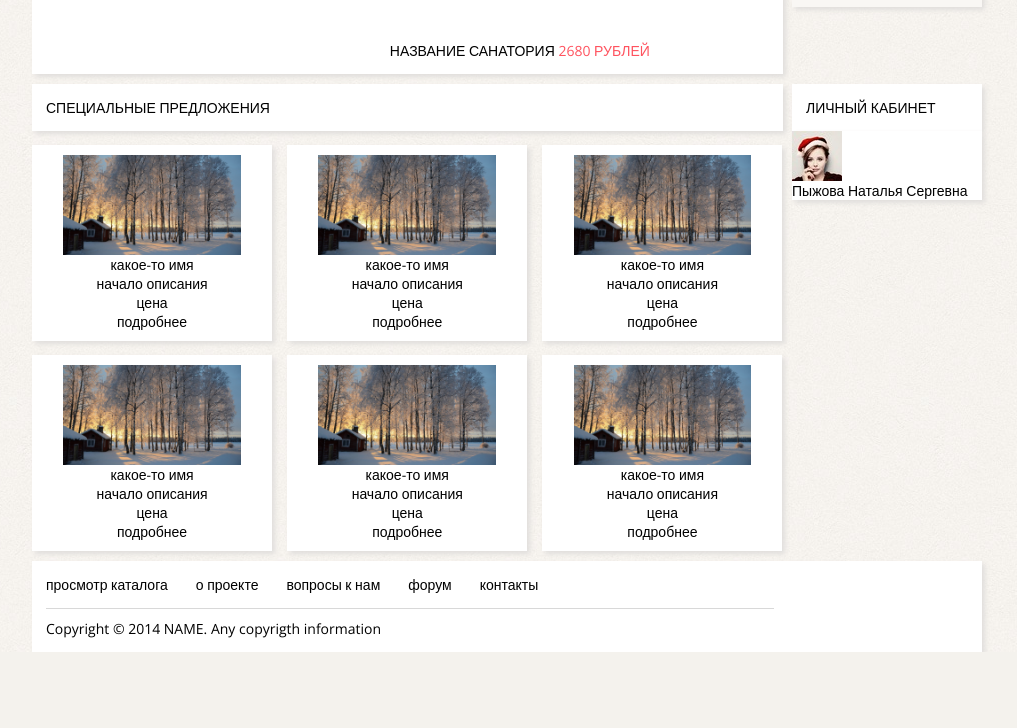
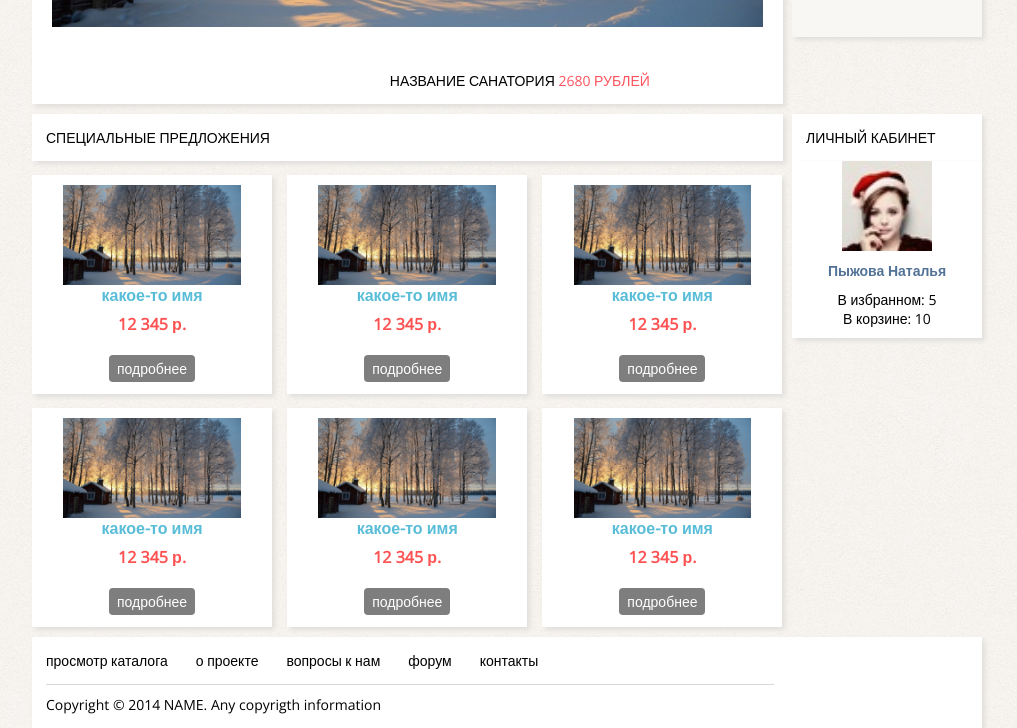
Before and after one commit to umkame/htl-makeup, a plain HTML site: page index.html in a window 1280 px wide. Shown: the part 579-1307 px from the top of the page, without its empty margins (133-1150 px from the left). Before the commit the page ends 1231 px from the top, so only its background shows below. Drawn offline with nearby package versions, Linux system fonts and the light colour scheme.

Commit message:
fix profile

```diff
--- a/css/elements.css
+++ b/css/elements.css
@@ -22,6 +22,9 @@
 	.page .head {
 	}
 
+		.page .head .content {
+			padding: 20px 0 10px 20px;
+		}
 		.page .head .menu{
 		    background-color: #FFFFFF;
             height: 52px;
@@ -62,7 +65,9 @@
 			    width: 22px;
 			}
 
-    .page .content {}
+    .page .content {
+
+    }
 
         .page .content .bestOffer {
             background-color: #FFFFFF;
@@ -150,8 +155,36 @@
         		margin: 10px;
         	}
 
+        	 .page .content .item .name{
+        	 	color: #59BDD8;
+        	 	font-size: 16px;
+        	 	font-weight: bold;
+        	 	line-height: 20px;
+        	 }
+
+        	 .page .content .item .cost{
+        	 	color: #FE5252;
+        	 	font-size: 16px;
+        	 	font-weight: bold;
+        	 	padding: 8px 0;
+        	 }
+
+        	 .page .content .item .buttonWrapper{
+        	 	margin: 16px 0;
+        	 }
+
+        	 .page .content .item .more{
+        	 	background-color: #7E7E7E;
+        	 	border-radius: 4px;
+        	 	color: #FFFFFF;
+        	 	padding: 4px 8px;
+        	 	width: 40%;
+        	 }
+
 	.page .profile {
 		background-color: #FFFFFF;
+		padding-bottom: 10px;
+		text-align: center;
 	}
 
 	.page .footer {
--- a/index.html
+++ b/index.html
@@ -73,14 +73,11 @@
 	                			<div class="name">
 	                				какое-то имя
 	                			</div>
-	                			<div class="name">
-	                				начало описания
+	                			<div class="cost">
+	                				12 345 р.
 	                			</div>
-	                			<div class="cost">
-	                				цена
-	                			</div>
-	                			<div class="cost">
-	                				подробнее
+	                			<div class="buttonWrapper">
+	                				<span class="more">подробнее</span>
 	                			</div>
 	                		</div>
 	                	</div>
@@ -90,14 +87,11 @@
 	                			<div class="name">
 	                				какое-то имя
 	                			</div>
-	                			<div class="name">
-	                				начало описания
+	                			<div class="cost">
+	                				12 345 р.
 	                			</div>
-	                			<div class="cost">
-	                				цена
-	                			</div>
-	                			<div class="cost">
-	                				подробнее
+	                			<div class="buttonWrapper">
+	                				<span class="more">подробнее</span>
 	                			</div>
 	                		</div>
 	                	</div>
@@ -107,14 +101,11 @@
 	                			<div class="name">
 	                				какое-то имя
 	                			</div>
-	                			<div class="name">
-	                				начало описания
+	                			<div class="cost">
+	                				12 345 р.
 	                			</div>
-	                			<div class="cost">
-	                				цена
-	                			</div>
-	                			<div class="cost">
-	                				подробнее
+	                			<div class="buttonWrapper">
+	                				<span class="more">подробнее</span>
 	                			</div>
 	                		</div>
 	                	</div>
@@ -127,14 +118,11 @@
 	                			<div class="name">
 	                				какое-то имя
 	                			</div>
-	                			<div class="name">
-	                				начало описания
+	                			<div class="cost">
+	                				12 345 р.
 	                			</div>
-	                			<div class="cost">
-	                				цена
-	                			</div>
-	                			<div class="cost">
-	                				подробнее
+	                			<div class="buttonWrapper">
+	                				<span class="more">подробнее</span>
 	                			</div>
 	                		</div>
 	                	</div>
@@ -144,14 +132,11 @@
 	                			<div class="name">
 	                				какое-то имя
 	                			</div>
-	                			<div class="name">
-	                				начало описания
+	                			<div class="cost">
+	                				12 345 р.
 	                			</div>
-	                			<div class="cost">
-	                				цена
-	                			</div>
-	                			<div class="cost">
-	                				подробнее
+	                			<div class="buttonWrapper">
+	                				<span class="more">подробнее</span>
 	                			</div>
 	                		</div>
 	                	</div>
@@ -161,22 +146,27 @@
 	                			<div class="name">
 	                				какое-то имя
 	                			</div>
-	                			<div class="name">
-	                				начало описания
+	                			<div class="cost">
+	                				12 345 р.
 	                			</div>
-	                			<div class="cost">
-	                				цена
-	                			</div>
-	                			<div class="cost">
-	                				подробнее
+	                			<div class="buttonWrapper">
+	                				<span class="more">подробнее</span>
 	                			</div>
 	                		</div>
 	                	</div>
                 	</div>
+                	<div class="clear"> </div>
+
                 </div>
 				<div class="profile rightColumn shadowed">
-					<img src="assets/images/ava.jpg">
-					<div>Пыжова Наталья Сергевна</div>
+					<img src="assets/images/ava.jpg" height="90px">
+					<div style="padding: 10px 0;color: #527397; font-weight: bold;">Пыжова Наталья</div>
+					<div>
+						В избранном: 5
+					</div>
+					<div>
+						В корзине: 10
+					</div>
 				</div>
 			</div>
 
```
